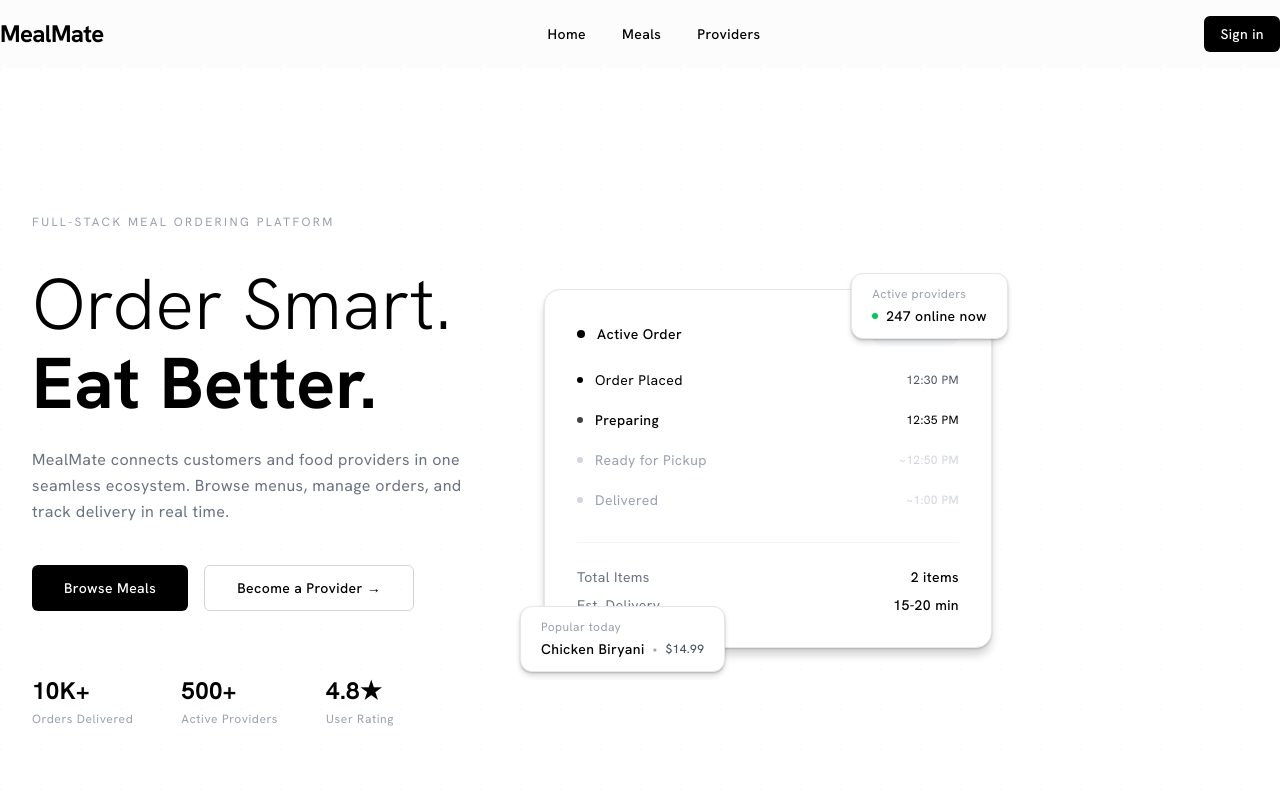
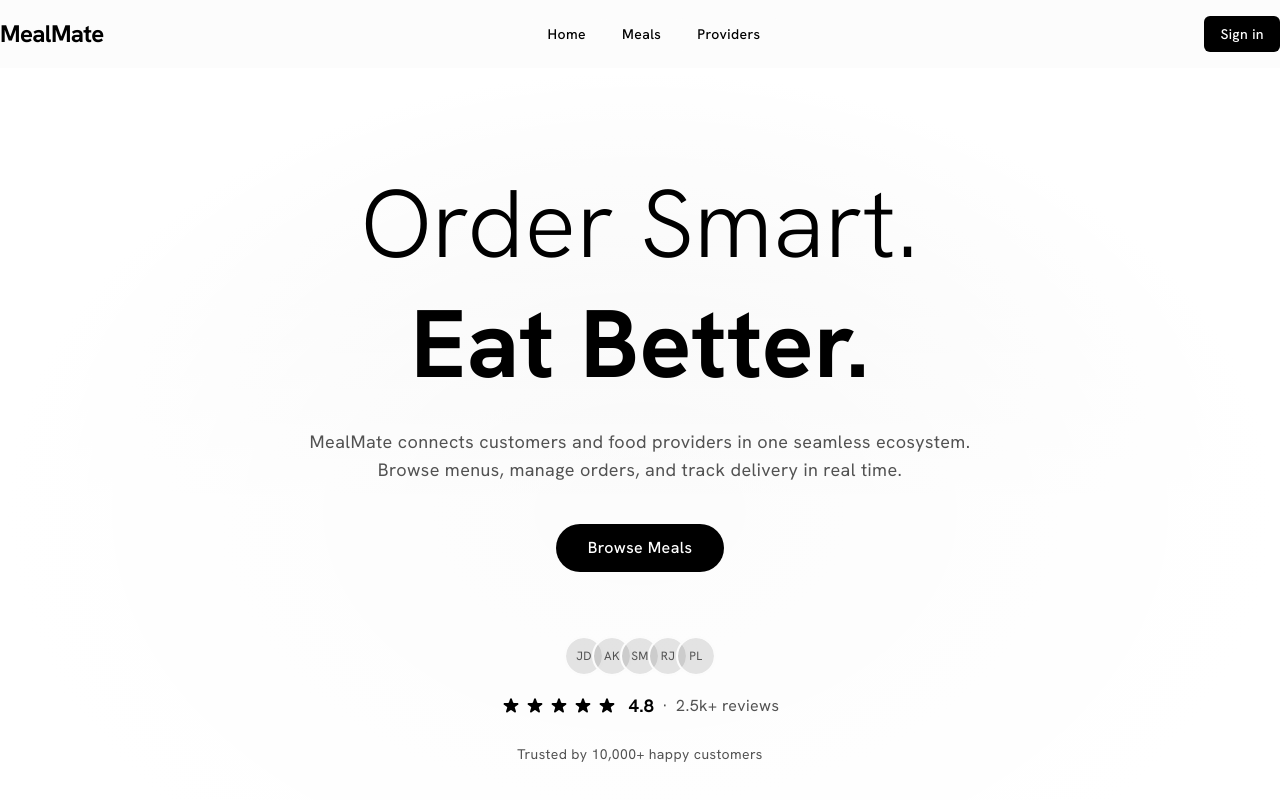
Before and after one commit to ubaidurxdev/MealMate-client, a Next.js app: page / in a window 1280 px wide. Shown: the top 800 px of the page. Built offline with nearby package versions, Linux system fonts and the light colour scheme.

Commit message:
completed hero section

```diff
--- a/components/modules/HomePage/Hero/Hero.tsx
+++ b/components/modules/HomePage/Hero/Hero.tsx
@@ -1,225 +1,161 @@
 "use client";
 
 import { motion } from "framer-motion";
+import { Button } from "@/components/ui/button";
+import { Avatar, AvatarFallback } from "@/components/ui/avatar";
+import { Badge } from "@/components/ui/badge";
 
 export default function Hero() {
   return (
-    <section className="relative bg-white text-black min-h-screen overflow-hidden">
-      {/* Simple gradient background */}
-      <div className="absolute inset-0 bg-[radial-gradient(ellipse_at_top_right,_#00000008,_transparent_50%),_radial-gradient(ellipse_at_bottom_left,_#00000008,_transparent_50%)]" />
+    <section className="relative min-h-screen overflow-hidden bg-background flex items-center justify-center">
+      {/* Simple background effect */}
+      <div className="absolute inset-0 bg-gradient-to-b from-primary/5 via-transparent to-transparent" />
+      <div className="absolute inset-0 bg-[radial-gradient(ellipse_at_center,_transparent_0%,_background_70%)]" />
 
-      {/* Subtle pattern */}
-      <div className="absolute inset-0 opacity-[0.02]"
-        style={{
-          backgroundImage: `radial-gradient(circle at 1px 1px, black 1px, transparent 0)`,
-          backgroundSize: '40px 40px'
-        }}
-      />
-
-      <div className="relative mx-auto max-w-7xl px-6 py-24 lg:px-8 min-h-screen flex items-center">
-        <div className="grid items-center gap-16 lg:grid-cols-2">
-
-          {/* LEFT CONTENT */}
+      {/* Content */}
+      <div className="relative mx-auto max-w-4xl px-6 py-24 text-center">
         <motion.div
-            initial={{ opacity: 0 }}
-            animate={{ opacity: 1 }}
-            transition={{ duration: 0.8 }}
+          initial={{ opacity: 0, y: 20 }}
+          animate={{ opacity: 1, y: 0 }}
+          transition={{ duration: 0.6 }}
         >
-            {/* Badge */}
-            <motion.div
-              initial={{ opacity: 0, y: 10 }}
-              animate={{ opacity: 1, y: 0 }}
-              transition={{ delay: 0.2 }}
-              className="mb-8"
-            >
-              <span className="text-xs tracking-[0.2em] uppercase text-gray-400">
-                Full-Stack Meal Ordering Platform
-              </span>
-            </motion.div>
-
-            {/* Heading */}
+          {/* Big Title */}
           <motion.h1
             initial={{ opacity: 0, y: 20 }}
             animate={{ opacity: 1, y: 0 }}
-              transition={{ delay: 0.3 }}
-              className="text-6xl font-light leading-[1.1] sm:text-7xl"
+            transition={{ delay: 0.2 }}
+            className="text-6xl font-light leading-tight sm:text-7xl lg:text-8xl"
           >
             Order Smart.
             <br />
-              <span className="font-bold text-black">Eat Better.</span>
+            <span className="font-bold text-foreground">Eat Better.</span>
           </motion.h1>
 
           {/* Description */}
           <motion.p
             initial={{ opacity: 0, y: 20 }}
             animate={{ opacity: 1, y: 0 }}
-              transition={{ delay: 0.4 }}
-              className="mt-6 text-base text-gray-500 max-w-md leading-relaxed"
+            transition={{ delay: 0.3 }}
+            className="mt-6 text-lg text-muted-foreground max-w-2xl mx-auto"
           >
             MealMate connects customers and food providers in one seamless ecosystem.
             Browse menus, manage orders, and track delivery in real time.
           </motion.p>
 
-            {/* Buttons */}
+          {/* Browse Meals Button */}
+          <motion.div
+            initial={{ opacity: 0, y: 20 }}
+            animate={{ opacity: 1, y: 0 }}
+            transition={{ delay: 0.4 }}
+            className="mt-10"
+          >
+            <Button size="lg" className="px-8 py-6 text-base rounded-full">
+              Browse Meals
+            </Button>
+          </motion.div>
+
+          {/* Avatars and Rating Section */}
           <motion.div
             initial={{ opacity: 0, y: 20 }}
             animate={{ opacity: 1, y: 0 }}
             transition={{ delay: 0.5 }}
-              className="mt-10 flex gap-4"
+            className="mt-16 flex flex-col items-center gap-4"
           >
-              <button className="px-8 py-3 bg-black text-white text-sm font-medium rounded-md hover:bg-gray-900 transition-colors">
-                Browse Meals
-              </button>
-              <button className="px-8 py-3 border border-gray-300 text-sm font-medium rounded-md hover:border-black transition-colors">
-                Become a Provider →
-              </button>
-            </motion.div>
-
-            {/* Stats */}
-            <motion.div
-              initial={{ opacity: 0 }}
-              animate={{ opacity: 1 }}
-              transition={{ delay: 0.6 }}
-              className="mt-16 flex gap-12"
-            >
+            {/* Avatar Stack */}
+            <div className="flex items-center">
+              <div className="flex -space-x-3">
                 {[
-                { value: "10K+", label: "Orders Delivered" },
-                { value: "500+", label: "Active Providers" },
-                { value: "4.8★", label: "User Rating" },
-              ].map((stat, i) => (
-                <motion.div
-                  key={i}
-                  initial={{ opacity: 0, y: 10 }}
-                  animate={{ opacity: 1, y: 0 }}
-                  transition={{ delay: 0.7 + i * 0.1 }}
-                >
-                  <div className="text-2xl font-bold">{stat.value}</div>
-                  <div className="text-xs text-gray-400 mt-1 tracking-wide">
-                    {stat.label}
-                  </div>
-                </motion.div>
-              ))}
-            </motion.div>
-          </motion.div>
-
-          {/* RIGHT CONTENT */}
-          <motion.div
-            initial={{ opacity: 0, y: 30 }}
-            animate={{ opacity: 1, y: 0 }}
-            transition={{ delay: 0.4, duration: 0.8 }}
-            className="relative"
-          >
-            {/* Main Card */}
-            <div className="relative bg-white rounded-2xl border border-gray-200 p-8 shadow-xl">
-              {/* Card Header */}
-              <div className="flex items-center justify-between mb-6">
-                <div className="flex items-center gap-3">
-                  <div className="w-2 h-2 bg-black rounded-full" />
-                  <span className="text-sm font-medium">Active Order</span>
-                </div>
-                <span className="text-xs text-gray-400 bg-gray-50 px-3 py-1 rounded-full">
-                  #MM-2048
-                </span>
-              </div>
-
-              {/* Order Progress */}
-              <div className="space-y-5">
-                {[
-                  { label: "Order Placed", time: "12:30 PM", status: "completed" },
-                  { label: "Preparing", time: "12:35 PM", status: "active" },
-                  { label: "Ready for Pickup", time: "~12:50 PM", status: "upcoming" },
-                  { label: "Delivered", time: "~1:00 PM", status: "upcoming" },
-                ].map((item, i) => (
+                  { initials: "JD", fallback: "JD" },
+                  { initials: "AK", fallback: "AK" },
+                  { initials: "SM", fallback: "SM" },
+                  { initials: "RJ", fallback: "RJ" },
+                  { initials: "PL", fallback: "PL" },
+                ].map((user, i) => (
                   <motion.div
                     key={i}
                     initial={{ opacity: 0, x: -10 }}
                     animate={{ opacity: 1, x: 0 }}
-                    transition={{ delay: 0.8 + i * 0.1 }}
-                    className="flex items-center justify-between"
+                    transition={{ delay: 0.6 + i * 0.1 }}
                   >
-                    <div className="flex items-center gap-3">
-                      <div className={`w-1.5 h-1.5 rounded-full ${
-                        item.status === "completed" ? "bg-black" :
-                        item.status === "active" ? "bg-black animate-pulse" :
-                        "bg-gray-300"
-                      }`} />
-                      <span className={`text-sm ${
-                        item.status === "completed" ? "text-black" :
-                        item.status === "active" ? "text-black font-medium" :
-                        "text-gray-400"
-                      }`}>
-                        {item.label}
-                      </span>
-                    </div>
-                    <span className={`text-xs ${
-                      item.status === "completed" ? "text-gray-600" :
-                      item.status === "active" ? "text-black" :
-                      "text-gray-300"
-                    }`}>
-                      {item.time}
-                    </span>
+                    <Avatar className="h-10 w-10 border-2 border-background">
+                      <AvatarFallback className="text-xs bg-primary/10">
+                        {user.initials}
+                      </AvatarFallback>
+                    </Avatar>
                   </motion.div>
                 ))}
               </div>
-
-              {/* Order Details */}
-              <div className="mt-8 pt-6 border-t border-gray-100">
-                <div className="flex justify-between items-center">
-                  <span className="text-sm text-gray-500">Total Items</span>
-                  <span className="text-sm font-medium">2 items</span>
-                </div>
-                <div className="flex justify-between items-center mt-2">
-                  <span className="text-sm text-gray-500">Est. Delivery</span>
-                  <span className="text-sm font-medium">15-20 min</span>
-                </div>
-              </div>
             </div>
 
-            {/* Floating Card - Popular Item */}
+            {/* Rating */}
+            <div className="flex items-center gap-3">
+              {/* Stars */}
+              <div className="flex gap-1">
+                {[1, 2, 3, 4, 5].map((star) => (
+                  <motion.svg
+                    key={star}
+                    initial={{ opacity: 0, scale: 0 }}
+                    animate={{ opacity: 1, scale: 1 }}
+                    transition={{ delay: 0.8 + star * 0.1 }}
+                    className="w-5 h-5 fill-primary text-primary"
+                    viewBox="0 0 20 20"
+                  >
+                    <path d="M9.049 2.927c.3-.921 1.603-.921 1.902 0l1.07 3.292a1 1 0 00.95.69h3.462c.969 0 1.371 1.24.588 1.81l-2.8 2.034a1 1 0 00-.364 1.118l1.07 3.292c.3.921-.755 1.688-1.54 1.118l-2.8-2.034a1 1 0 00-1.175 0l-2.8 2.034c-.784.57-1.838-.197-1.539-1.118l1.07-3.292a1 1 0 00-.364-1.118L2.98 8.72c-.783-.57-.38-1.81.588-1.81h3.461a1 1 0 00.951-.69l1.07-3.292z" />
+                  </motion.svg>
+                ))}
+              </div>
+
+              {/* Rating Text */}
               <motion.div
-              initial={{ opacity: 0, x: -20 }}
-              animate={{ opacity: 1, x: 0 }}
-              transition={{ delay: 1, type: "spring", stiffness: 200 }}
-              className="absolute -bottom-6 -left-6 bg-white rounded-xl border border-gray-200 px-5 py-3 shadow-lg"
+                initial={{ opacity: 0 }}
+                animate={{ opacity: 1 }}
+                transition={{ delay: 1.3 }}
+                className="flex items-center gap-2"
               >
-              <div className="text-xs text-gray-400 mb-1">Popular today</div>
-              <div className="text-sm font-medium flex items-center gap-2">
-                <span>Chicken Biryani</span>
-                <span className="text-xs text-gray-400">•</span>
-                <span className="text-xs text-gray-600">$14.99</span>
+                <span className="font-bold text-lg">4.8</span>
+                <span className="text-muted-foreground">·</span>
+                <span className="text-muted-foreground">2.5k+ reviews</span>
+              </motion.div>
             </div>
+
+            {/* Trust Text */}
+            <motion.p
+              initial={{ opacity: 0 }}
+              animate={{ opacity: 1 }}
+              transition={{ delay: 1.4 }}
+              className="text-sm text-muted-foreground mt-2"
+            >
+              Trusted by 10,000+ happy customers
+            </motion.p>
           </motion.div>
 
-            {/* Floating Card - Provider Status */}
+          {/* Simple decorative elements */}
           <motion.div
-              initial={{ opacity: 0, x: 20 }}
-              animate={{ opacity: 1, x: 0 }}
-              transition={{ delay: 1.1, type: "spring", stiffness: 200 }}
-              className="absolute -top-4 -right-4 bg-white rounded-xl border border-gray-200 px-5 py-3 shadow-lg"
+            initial={{ opacity: 0 }}
+            animate={{ opacity: 1 }}
+            transition={{ delay: 1.5 }}
+            className="mt-20 flex justify-center gap-8 text-xs text-muted-foreground"
           >
-              <div className="text-xs text-gray-400 mb-1">Active providers</div>
-              <div className="text-sm font-medium flex items-center gap-2">
-                <span className="w-1.5 h-1.5 bg-green-500 rounded-full" />
-                <span>247 online now</span>
-              </div>
+            <span>⚡ 15 min delivery</span>
+            <span>🛡️ 100% secure</span>
+            <span>🌟 24/7 support</span>
           </motion.div>
         </motion.div>
-        </div>
       </div>
 
       {/* Simple scroll indicator */}
       <motion.div
         initial={{ opacity: 0 }}
         animate={{ opacity: 1 }}
-        transition={{ delay: 1.2 }}
+        transition={{ delay: 1.6 }}
         className="absolute bottom-8 left-1/2 -translate-x-1/2"
       >
         <motion.div
           animate={{ y: [0, 5, 0] }}
-          transition={{ duration: 2, repeat: Infinity }}
-          className="w-5 h-8 border border-gray-300 rounded-full flex justify-center"
+          transition={{ duration: 1.5, repeat: Infinity }}
+          className="h-8 w-5 rounded-full border border-border flex justify-center"
         >
-          <div className="w-1 h-1.5 bg-gray-400 rounded-full mt-2" />
+          <div className="h-1.5 w-1.5 rounded-full bg-foreground mt-2" />
         </motion.div>
       </motion.div>
     </section>
```
Lines whose indentation alone changed are shown as unchanged.
